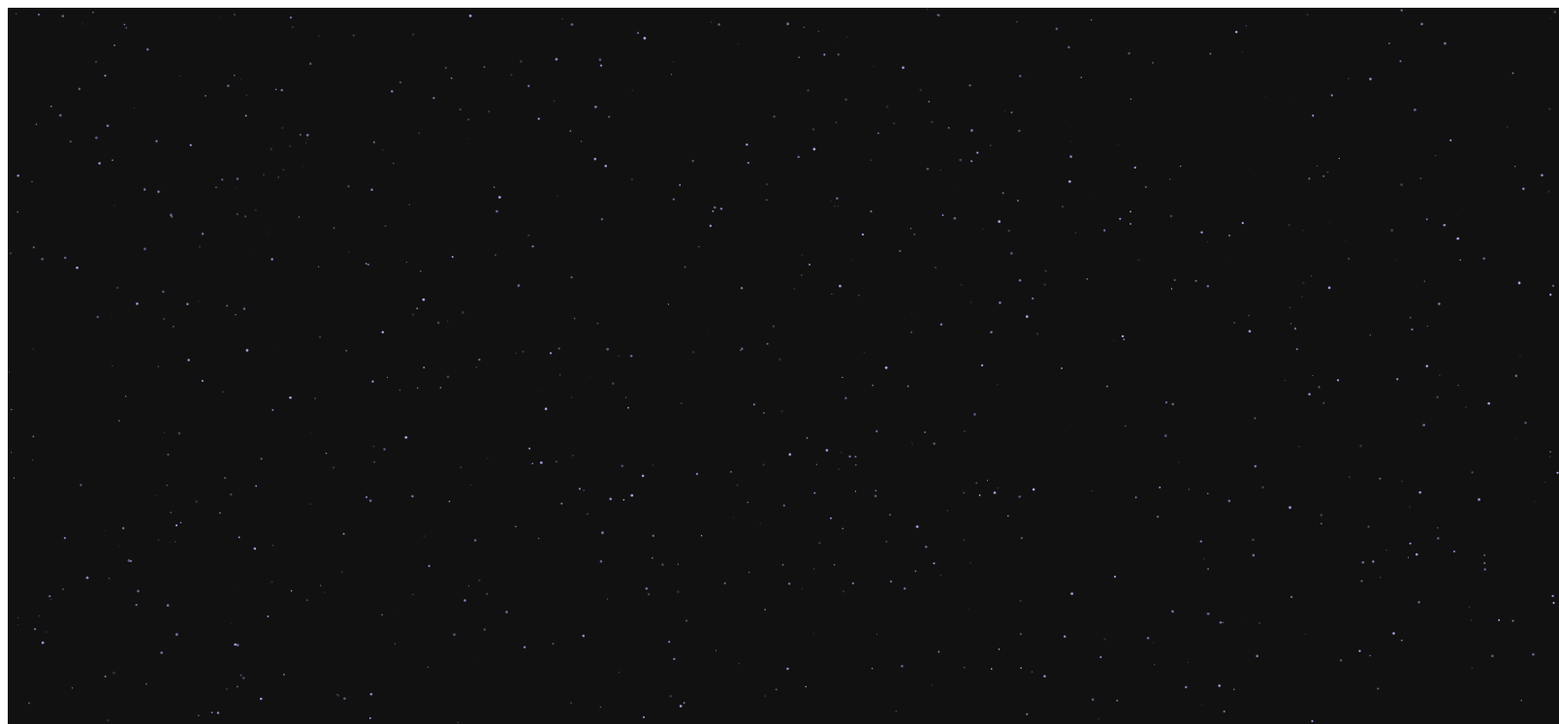
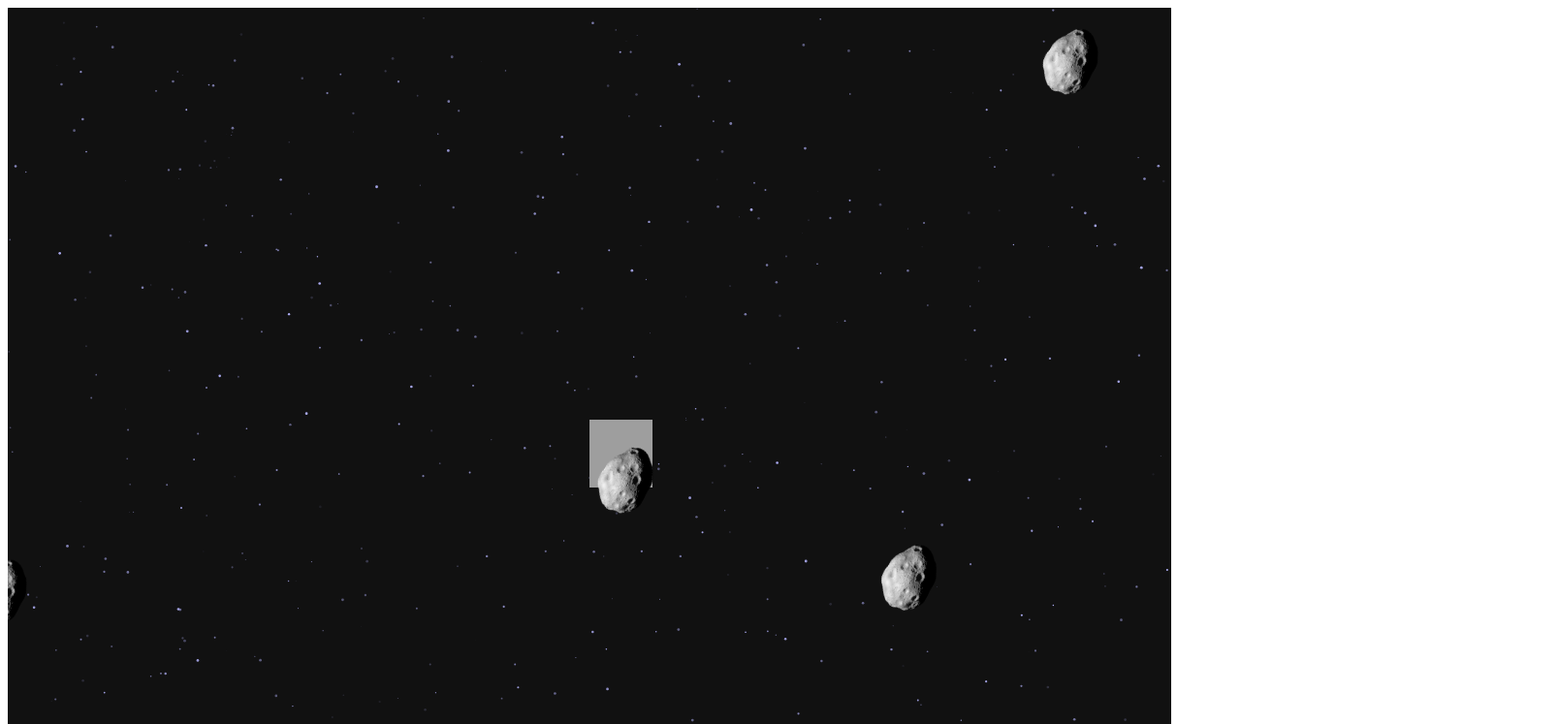
Before and after one commit to FranLeston/Space-Survival, a plain HTML site: page index.html in a window 1280 px wide. Shown: the top 747 px of the page at 97% size, 1608 px wide, since content can reach past the window. Drawn offline with Linux system fonts and the light colour scheme.

Commit message:
Created Asteroid Belt

```diff
--- a/index.html
+++ b/index.html
@@ -7,6 +7,8 @@
     <title>Thrust!</title>
     <link href="main.css" rel="stylesheet" type="text/css" />
 
+
+    <script src="models/enemy.js"></script>
     <script src="models/bullets.js"></script>
     <script src="models/ship.js"></script>
     <script src="models/background.js"></script>
@@ -15,7 +17,7 @@
     <script src="index.js"></script>
   </head>
   <body>
-    <canvas id="game-board" width="1600" height="900"></canvas>
+    <canvas id="game-board" width="1200" height="850"></canvas>
 
 
   </body>
--- a/models/background.js
+++ b/models/background.js
@@ -3,7 +3,7 @@ function Background(ctx) {
 
   this.stars = [];
 
-for (var i = 0; i < 1000; i++) {
+for (var i = 0; i < 500; i++) {
     this.stars[i] = {
       x: Math.random() * this.ctx.canvas.width,
       y: Math.random() * this.ctx.canvas.height,
--- a/models/bullets.js
+++ b/models/bullets.js
@@ -1,5 +1,7 @@
 function Bullet(ctx, x, y, a) {
   this.ctx = ctx;
+
+
 
   this.x = x;
   this.y = y;
--- /dev/null
+++ b/models/enemy.js
@@ -0,0 +1,62 @@
+function Enemy(ctx) {
+  this.ctx = ctx;
+  this.x = Math.floor(Math.random() * ctx.canvas.width);
+  this.y = Math.floor(Math.random() * ctx.canvas.height);
+  this.img = new Image();
+  this.img.src = "./images/asteroid.png";
+
+  this.vy = getNonZeroRandomNumber();
+  this.vx = getNonZeroRandomNumber();
+
+  this.w = 80;
+  this.h = 80;
+
+  this.a = (3 * Math.PI) / 2;
+
+  this.enemies = [];
+}
+
+// Enemy.prototype.addEnemies = function (){
+// for (i = 0; i < 5 ; i ++) {
+//     var enemy = new Enemy();
+//     this.enemies.push(enemy);
+//     console.log(this.enemies.length);
+// }
+// this.enemy.draw();
+// }
+
+function getNonZeroRandomNumber() {
+  var random = Math.floor(Math.random() * 101) - 50;
+  if (random == 0) return getNonZeroRandomNumber();
+  return random;
+}
+
+Enemy.prototype.draw = function() {
+
+
+this.ctx.save();
+  this.ctx.translate(this.x + this.w / 2, this.y + this.h / 2);
+  this.ctx.rotate(this.a);
+  this.ctx.drawImage(this.img, -this.w / 2, -this.h / 2, this.w, this.h);
+  this.ctx.restore();
+};
+
+Enemy.prototype.move = function() {
+  this.a += Math.PI / 180;
+  this.x += this.vx / FPS;
+  this.y += this.vy / FPS;
+
+  if (this.x < 0 - this.w) {
+    this.x = this.ctx.canvas.width;
+  } else if (this.x > this.ctx.canvas.width) {
+    this.x = 0 - this.w;
+  }
+
+  if (this.y < 0 - this.h) {
+    this.y = this.ctx.canvas.height;
+  } else if (this.y > this.ctx.canvas.height) {
+    this.y = 0 - this.h;
+  }
+
+
+};
--- a/models/game.js
+++ b/models/game.js
@@ -5,11 +5,13 @@ function Game(canvas) {
 
   this.bg = new Background(this.ctx);
   this.ship = new Ship(this.ctx);
-
+  // this.enemy = new Enemy(this.ctx);
+  this.army = []
 
 }
 
 Game.prototype.start = function() {
+  this.firstLevel()
   this.intervalId = setInterval(
     function() {
       this.clear();
@@ -21,14 +23,32 @@ Game.prototype.start = function() {
   );
 };
 
+Game.prototype.addArmy = function(enemy) {
+  this.army = this.army.concat(enemy)
+}
+
+Game.prototype.firstLevel = function() {
+  for(var i = -1; ++i < 5;) {
+    this.addArmy(new Enemy(this.ctx))
+  }
+}
+
 Game.prototype.draw = function() {
   this.bg.draw();
   this.ship.draw();
-  //this.bullets.draw();
+  // this.enemy.draw();
+  this.army.forEach(function(enemy) {
+    enemy.draw()
+  })
+
 };
 
 Game.prototype.move = function() {
   this.ship.move();
+  // this.enemy.move();
+  this.army.forEach(function(enemy) {
+    enemy.move()
+  })
 
 };
 
--- a/models/ship.js
+++ b/models/ship.js
@@ -2,7 +2,7 @@ function Ship(ctx) {
   this.ctx = ctx;
 
   this.x = ctx.canvas.width / 2;
-  this.y = ctx.canvas.height - 80;
+  this.y = ctx.canvas.height / 2;
 
   this.vx = 0;
   this.vy = 0;
@@ -14,7 +14,6 @@ function Ship(ctx) {
   this.h = 70;
   this.heading = (3 * Math.PI) / 2;
   this.a = (3 * Math.PI) / 2;
-
 
   this.isThrusting = false;
   this.isTurningLeft = false;
@@ -29,9 +28,6 @@ Ship.prototype.draw = function() {
     bullet.draw();
   });
 
-
-
-
   this.ctx.save();
   this.ctx.translate(this.x + this.w / 2, this.y + this.h / 2);
   this.ctx.rotate(this.a - (3 * Math.PI) / 2);
@@ -44,26 +40,22 @@ Ship.prototype.move = function() {
     this.vx += SHIP_THRUST;
     this.vy += SHIP_THRUST;
 
-
-
     this.x += (this.vx * Math.cos(this.a)) / FPS;
     this.y += (this.vy * Math.sin(this.a)) / FPS;
-  } else if (this.isTurningLeft){
+  } else if (this.isTurningLeft) {
     this.a -= Math.PI / 48;
     this.vx -= (this.vx * FRICTION) / FPS;
     this.vy -= (this.vy * FRICTION) / FPS;
 
     this.x += (this.vx * Math.cos(this.a)) / FPS;
     this.y += (this.vy * Math.sin(this.a)) / FPS;
-
-  }else if (this.isTurningRight){
+  } else if (this.isTurningRight) {
     this.a += Math.PI / 48;
     this.vx -= (this.vx * FRICTION) / FPS;
-  this.vy -= (this.vy * FRICTION) / FPS;
+    this.vy -= (this.vy * FRICTION) / FPS;
 
     this.x += (this.vx * Math.cos(this.a)) / FPS;
     this.y += (this.vy * Math.sin(this.a)) / FPS;
-
   }
   this.vx -= (this.vx * FRICTION) / FPS;
   this.vy -= (this.vy * FRICTION) / FPS;
@@ -72,20 +64,16 @@ Ship.prototype.move = function() {
   this.y += (this.vy * Math.sin(this.a)) / FPS;
 
   //handle the ships edge of screen
-  if (this.x < 0) {
-    this.vx = -this.vx;
-    this.vy = -this.vy;
-  } else if (this.x > this.ctx.canvas.width - this.w) {
-    this.vx = -this.vx;
-    this.vy = -this.vy;
+  if (this.x < 0 - this.w) {
+    this.x = this.ctx.canvas.width;
+  } else if (this.x > this.ctx.canvas.width) {
+    this.x = 0 - this.w;
   }
 
-  if (this.y > this.ctx.canvas.height - this.h) {
-    this.vx = -this.vx;
-    this.vy = -this.vy;
-  } else if (this.y < 0) {
-    this.vx = -this.vx;
-    this.vy = -this.vy;
+  if (this.y < 0 - this.h) {
+    this.y = this.ctx.canvas.height;
+  } else if (this.y > this.ctx.canvas.height) {
+    this.y = 0 - this.h;
   }
 
   this.bullets.forEach(function(bullet) {
@@ -101,8 +89,19 @@ Ship.prototype.addbullets = function() {
     this.a
   );
   this.bullets.push(bullet);
+  console.log(this.bullets.length);
+  // Filter bullets
 
-  // Filter bullets use bind
+  this.bullets = this.bullets.filter(
+    function(bullet) {
+      return (
+        bullet.x <= this.ctx.canvas.width &&
+        bullet.x > 0 &&
+        bullet.y > 0 &&
+        bullet.y <= this.ctx.canvas.height
+      );
+    }.bind(this)
+  );
 };
 
 Ship.prototype.setListeners = function() {
@@ -119,7 +118,6 @@ Ship.prototype.onKeyDown = function(e) {
     case KEY_LEFT:
       this.isTurningLeft = true;
 
-
       break;
 
     case KEY_UP:
@@ -128,7 +126,11 @@ Ship.prototype.onKeyDown = function(e) {
       break;
 
     case KEY_SPACE:
-      this.addbullets();
+      if (!e.repeat) {
+        this.addbullets();
+        return false;
+      }
+      return true;
       break;
   }
 };
```
Also changed, not shown: images/asteroid.png (added).
